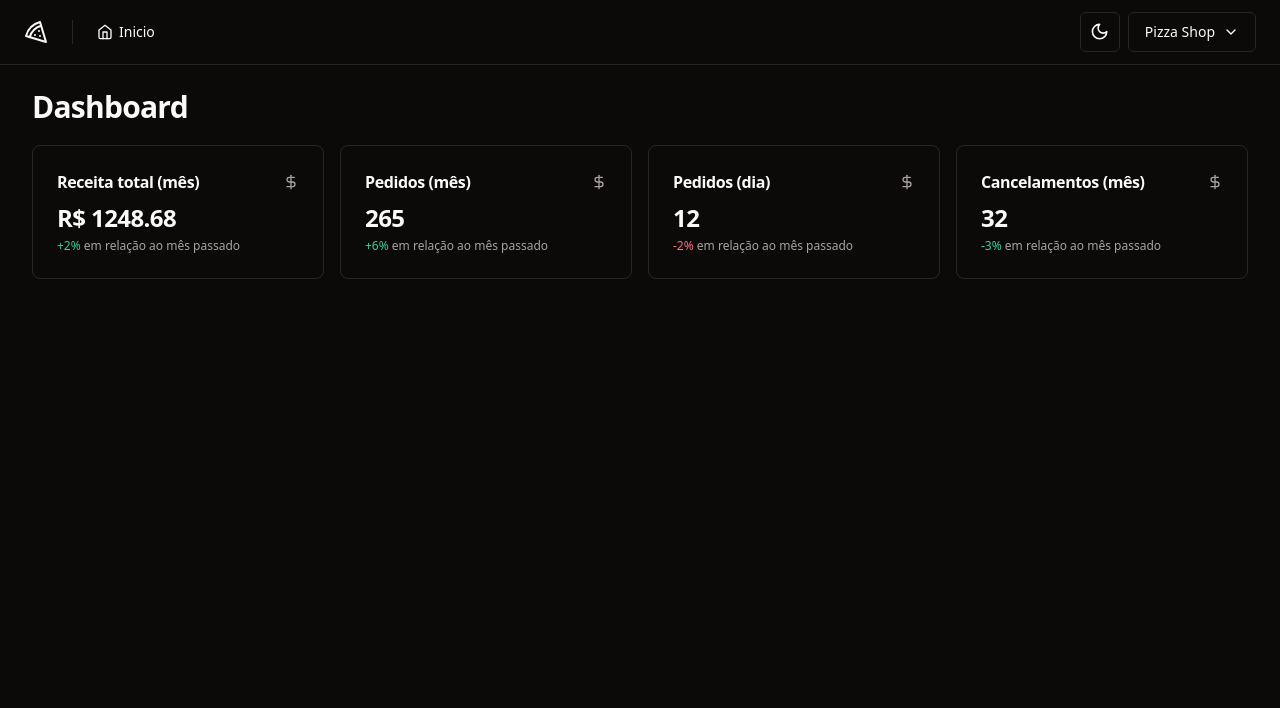
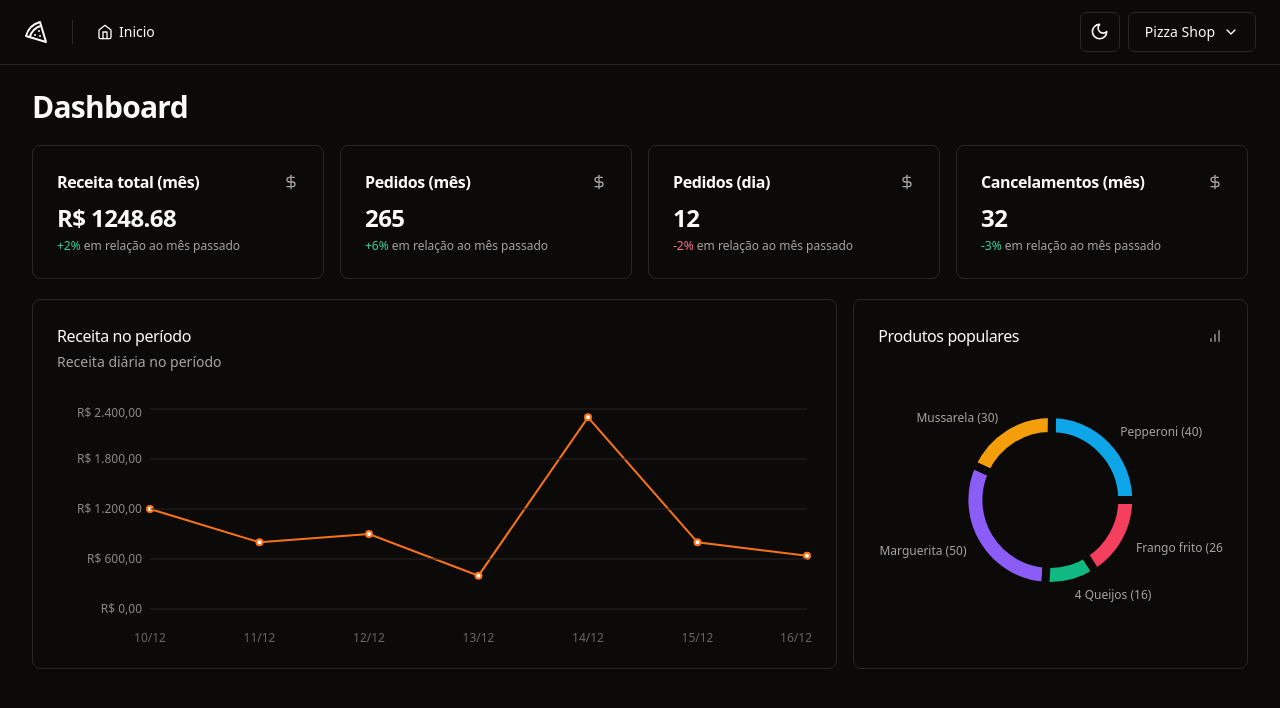
Before and after one commit to Nata07/pizzashop-web, a React (Vite) app: page / in a window 1280 px wide. Shown: the top 708 px of the page. Built offline with nearby package versions, Linux system fonts and the light colour scheme.

Commit message:
feat: added charts to dashboard

```diff
--- a/package.json
+++ b/package.json
@@ -27,6 +27,7 @@
     "react-helmet-async": "^2.0.4",
     "react-hook-form": "^7.49.2",
     "react-router-dom": "^6.21.1",
+    "recharts": "^2.10.3",
     "sonner": "^1.3.1",
     "sort-by": "^1.2.0",
     "tailwind-merge": "^2.2.0",
--- a/src/pages/app/dashboard/dashboard.tsx
+++ b/src/pages/app/dashboard/dashboard.tsx
@@ -4,6 +4,8 @@
 import { MonthCanceledOrderAmountCard } from './month-cenceled-order-amout-card'
 import { MonthOrderAmountCard } from './month-order-amout-card'
 import { MonthRevenueCard } from './month-revenue-card'
+import { PopularProductsChart } from './popular-products-charts'
+import { RevenueChart } from './revenue-charts'
 
 export function Dashboard() {
   return (
@@ -17,6 +19,11 @@
         <DayOrderAmountCard />
         <MonthCanceledOrderAmountCard />
       </div>
+
+      <div className="grid grid-cols-9 gap-4">
+        <RevenueChart />
+        <PopularProductsChart />
+      </div>
     </>
   )
 }
--- /dev/null
+++ b/src/pages/app/dashboard/popular-products-charts.tsx
@@ -0,0 +1,92 @@
+import { BarChart } from 'lucide-react'
+import { Cell, Pie, PieChart, ResponsiveContainer } from 'recharts'
+import colors from 'tailwindcss/colors'
+
+import { Card, CardContent, CardHeader, CardTitle } from '@/components/ui/card'
+
+const data = [
+  { product: 'Pepperoni', amount: 40 },
+  { product: 'Mussarela', amount: 30 },
+  { product: 'Marguerita', amount: 50 },
+  { product: '4 Queijos', amount: 16 },
+  { product: 'Frango frito', amount: 26 },
+]
+
+const COLORS = [
+  colors.sky[500],
+  colors.amber[500],
+  colors.violet[500],
+  colors.emerald[500],
+  colors.rose[500],
+]
+
+export function PopularProductsChart() {
+  return (
+    <Card className="col-span-3">
+      <CardHeader className="pb-8">
+        <div className="flex items-center justify-between ">
+          <CardTitle className="text-base font-medium">
+            Produtos populares
+          </CardTitle>
+          <BarChart className="h-4 w-4 text-muted-foreground" />
+        </div>
+      </CardHeader>
+      <CardContent>
+        <ResponsiveContainer width="100%" height={240}>
+          <PieChart style={{ fontSize: 12 }}>
+            <Pie
+              data={data}
+              nameKey="product"
+              dataKey="amount"
+              cx="50%"
+              cy="50%"
+              outerRadius={86}
+              innerRadius={64}
+              strokeWidth={8}
+              labelLine={false}
+              label={({
+                cx,
+                cy,
+                midAngle,
+                innerRadius,
+                outerRadius,
+                value,
+                index,
+              }) => {
+                const RADIAN = Math.PI / 180
+                const radius = 12 + innerRadius + (outerRadius - innerRadius)
+                const x = cx + radius * Math.cos(-midAngle * RADIAN)
+                const y = cy + radius * Math.sin(-midAngle * RADIAN)
+
+                return (
+                  <text
+                    x={x}
+                    y={y}
+                    className="fill-muted-foreground text-xs"
+                    textAnchor={x > cx ? 'start' : 'end'}
+                    dominantBaseline="central"
+                  >
+                    {data[index].product.length > 12
+                      ? data[index].product.substring(0, 12).concat('...')
+                      : data[index].product}{' '}
+                    ({value})
+                  </text>
+                )
+              }}
+            >
+              {data.map((_, index) => {
+                return (
+                  <Cell
+                    key={`cell-${index}`}
+                    fill={COLORS[index]}
+                    className="stroke-background hover:opacity-80"
+                  />
+                )
+              })}
+            </Pie>
+          </PieChart>
+        </ResponsiveContainer>
+      </CardContent>
+    </Card>
+  )
+}
--- /dev/null
+++ b/src/pages/app/dashboard/revenue-charts.tsx
@@ -0,0 +1,70 @@
+import {
+  CartesianGrid,
+  Line,
+  LineChart,
+  ResponsiveContainer,
+  Tooltip,
+  XAxis,
+  YAxis,
+} from 'recharts'
+import colors from 'tailwindcss/colors'
+
+import {
+  Card,
+  CardContent,
+  CardDescription,
+  CardHeader,
+  CardTitle,
+} from '@/components/ui/card'
+
+export function RevenueChart() {
+  const data = [
+    { date: '10/12', revenue: 1200 },
+    { date: '11/12', revenue: 800 },
+    { date: '12/12', revenue: 900 },
+    { date: '13/12', revenue: 400 },
+    { date: '14/12', revenue: 2300 },
+    { date: '15/12', revenue: 800 },
+    { date: '16/12', revenue: 640 },
+  ]
+
+  return (
+    <Card className="col-span-6">
+      <CardHeader className="flex-row items-center justify-between pb-8">
+        <div className="space-y-1">
+          <CardTitle className="text-base font-medium">
+            Receita no período
+          </CardTitle>
+          <CardDescription>Receita diária no período</CardDescription>
+        </div>
+      </CardHeader>
+      <CardContent>
+        <ResponsiveContainer width="100%" height={240}>
+          <LineChart data={data} style={{ fontSize: 12 }}>
+            <XAxis dataKey="date" tickLine={false} axisLine={false} dy={16} />
+            <YAxis
+              stroke="#888"
+              axisLine={false}
+              tickLine={false}
+              width={88}
+              tickFormatter={(value: number) =>
+                value.toLocaleString('pt-BR', {
+                  style: 'currency',
+                  currency: 'BRL',
+                })
+              }
+            />
+            <Line
+              type="linear"
+              strokeWidth={2}
+              dataKey="revenue"
+              stroke={colors.orange[500]}
+            />
+
+            <CartesianGrid vertical={false} className="stroke-muted" />
+          </LineChart>
+        </ResponsiveContainer>
+      </CardContent>
+    </Card>
+  )
+}
--- a/src/routes.tsx
+++ b/src/routes.tsx
@@ -2,6 +2,7 @@
 
 import { AppLayout } from './pages/_layouts/app'
 import { AuthLayout } from './pages/_layouts/auth'
+import { NotFound } from './pages/404'
 import { Dashboard } from './pages/app/dashboard/dashboard'
 import { Orders } from './pages/app/orders/orders'
 import { SignIn } from './pages/auth/sign-in'
@@ -11,6 +12,7 @@
   {
     path: '/',
     element: <AppLayout />,
+    errorElement: <NotFound />,
     children: [
       { path: '/', element: <Dashboard /> },
       { path: '/orders', element: <Orders /> },
```
Also changed, not shown: 1 other file (tests, documents, lock files or other folders).
